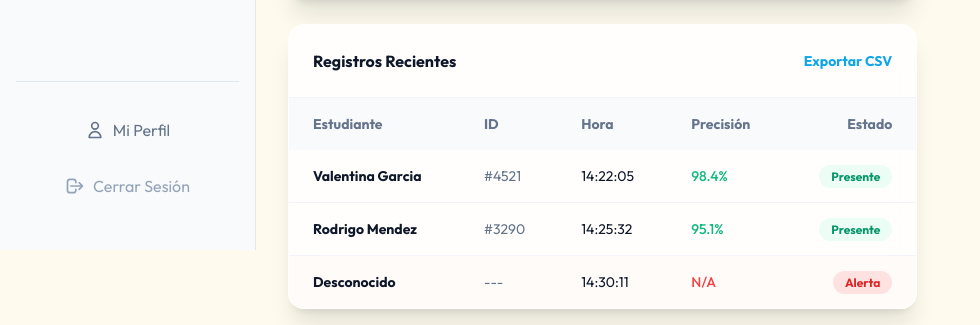
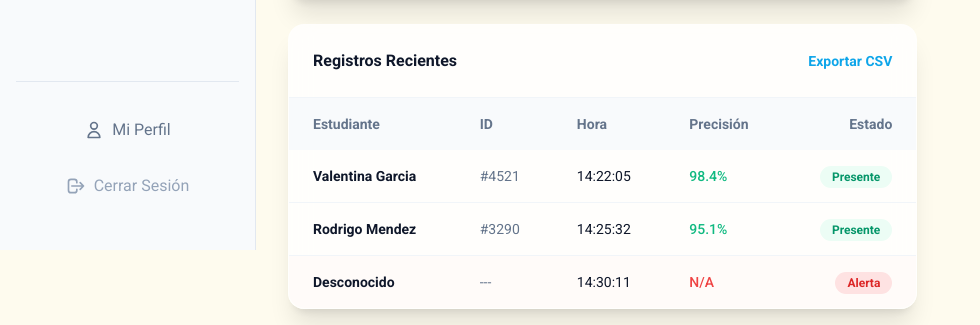
Before and after one commit to valenace/face-recognition-college, a Django app: page /en-vivo/ in a window 1280 px wide. Shown: the part 550-875 px from the top of the page, without its empty margins (0-980 px from the left). Run offline with Django 5.2, Linux system fonts and the light colour scheme; some libraries are stand-ins or nearby versions.

Commit message:
Update font family from Outfit to Roboto

```diff
--- a/static/css/style.css
+++ b/static/css/style.css
@@ -1,6 +1,6 @@
 /* Core & Layout Base Styles */
 body {
-    font-family: 'Outfit', sans-serif;
+    font-family: 'Roboto', sans-serif;
     background-color: rgba(254, 243, 199, 0.3); /* bg-amber-50/30 */
     color: #0f172a; /* text-slate-900 */
     transition: background-color 300ms cubic-bezier(0.4, 0, 0.2, 1), color 300ms cubic-bezier(0.4, 0, 0.2, 1);
--- a/templates/base.html
+++ b/templates/base.html
@@ -10,7 +10,7 @@
     <!-- Google Fonts -->
     <link rel="preconnect" href="https://fonts.googleapis.com">
     <link rel="preconnect" href="https://fonts.gstatic.com" crossorigin>
-    <link href="https://fonts.googleapis.com/css2?family=Outfit:wght@300;400;500;600;700&display=swap" rel="stylesheet">
+    <link href="https://fonts.googleapis.com/css2?family=Roboto:wght@300;400;500;700&display=swap" rel="stylesheet">
 
     <!-- Tailwind CSS CDN -->
     <script src="https://cdn.tailwindcss.com"></script>
@@ -34,7 +34,7 @@
                         'pastel-blue': '#E6ECF9',
                     },
                     fontFamily: {
-                        sans: ['Outfit', 'sans-serif'],
+                        sans: ['Roboto', 'sans-serif'],
                     },
                 }
             }
--- a/templates/registration/login.html
+++ b/templates/registration/login.html
@@ -7,7 +7,7 @@
     <!-- Google Fonts -->
     <link rel="preconnect" href="https://fonts.googleapis.com">
     <link rel="preconnect" href="https://fonts.gstatic.com" crossorigin>
-    <link href="https://fonts.googleapis.com/css2?family=Outfit:wght@300;400;500;600;700&display=swap" rel="stylesheet">
+    <link href="https://fonts.googleapis.com/css2?family=Roboto:wght@300;400;500;700&display=swap" rel="stylesheet">
     <!-- Tailwind CSS CDN -->
     <script src="https://cdn.tailwindcss.com"></script>
     <script>
@@ -20,7 +20,7 @@
                         'brand-blue-accent': '#0033B3',
                     },
                     fontFamily: {
-                        sans: ['Outfit', 'sans-serif'],
+                        sans: ['Roboto', 'sans-serif'],
                     },
                 }
             }
```
